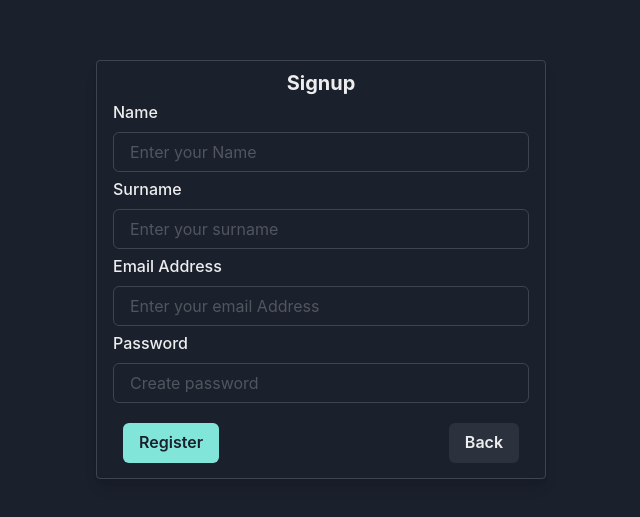
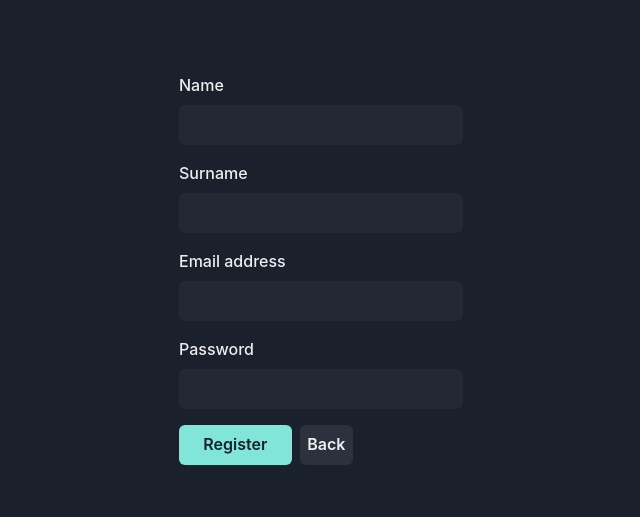
Before and after one commit to Brotherfine/Fine-Movies, a React (Vite) app: page /register in a window 1280 px wide. Shown: the part 131-648 px from the top of the page, without its empty margins (319-959 px from the left). Built offline with nearby package versions, Linux system fonts and the light colour scheme.

Commit message:
Fixed form submit for login and signup page

```diff
--- a/src/pages/register.tsx
+++ b/src/pages/register.tsx
@@ -4,9 +4,10 @@ import {
   Flex,
   FormControl,
   FormLabel,
-  HStack,
+  VStack,
   Heading,
   Input,
+  HStack,
 } from "@chakra-ui/react";
 import { useNavigate } from "react-router-dom";
 import { useFormik } from "formik";
@@ -21,95 +22,63 @@ function Register() {
       email: "",
       password: "",
     },
-    onSubmit: (values, actions) => {
+    onSubmit: (values) => {
       alert(JSON.stringify(values, null, 2));
-      actions.resetForm();
     },
   });
-
   return (
-    <>
-      <Flex
-        align="center"
-        justifyContent="center"
-        minHeight="100vh"
-        width="full"
-      >
-        <Box
-          textAlign="center"
-          maxWidth="450px"
-          width="full"
-          boxShadow="lg"
-          borderWidth={1}
-          borderRadius={4}
-          px={4}
-        >
-          <Box mt="10px" mb="5px">
-            <Heading size="md">Signup</Heading>
-          </Box>
-          <Box>
-            <form>
+    <Flex align="center" justify="center" h="100vh">
+      <Box p={6} rounded="md">
+        <form onSubmit={formik.handleSubmit}>
+          <VStack spacing={4} align="flex-start">
             <FormControl>
-                <FormLabel>Name</FormLabel>
+              <FormLabel htmlFor="name">Name</FormLabel>
               <Input
+                id="name"
                 name="name"
+                type="name"
+                variant="filled"
                 onChange={formik.handleChange}
                 value={formik.values.name}
-                  type="text"
-                  placeholder="Enter your Name"
               />
             </FormControl>
-              <FormControl mt="5px">
-                <FormLabel>Surname</FormLabel>
+            <FormControl>
+              <FormLabel htmlFor="surname">Surname</FormLabel>
               <Input
+                id="surname"
                 name="surname"
+                type="surname"
+                variant="filled"
                 onChange={formik.handleChange}
                 value={formik.values.surname}
-                  type="text"
-                  placeholder="Enter your surname"
               />
             </FormControl>
-              <FormControl mt="5px">
-                <FormLabel>Email Address</FormLabel>
+            <FormControl>
+              <FormLabel htmlFor="email">Email address</FormLabel>
               <Input
+                id="email"
                 name="email"
+                type="email"
+                variant="filled"
                 onChange={formik.handleChange}
                 value={formik.values.email}
-                  type="email"
-                  placeholder="Enter your email Address"
               />
             </FormControl>
-              <FormControl mt="5px">
-                <FormLabel>Password</FormLabel>
+            <FormControl>
+              <FormLabel htmlFor="password">Password</FormLabel>
               <Input
+                id="password"
                 name="password"
+                type="password"
+                variant="filled"
                 onChange={formik.handleChange}
                 value={formik.values.password}
-                  type="password"
-                  placeholder="Create password"
               />
             </FormControl>
-            </form>
-          </Box>
-          <HStack
-            mt="10px"
-            mb="5px"
-            p="10px"
-            isInline
-            justifyContent="space-between"
-          >
-            <Box>
-              <Button
-                type="submit"
-                colorScheme="teal"
-                onClick={() => {
-                  navigate("/");
-                }}
-              >
+            <HStack>
+              <Button type="submit" colorScheme="teal" width="full">
                 Register
               </Button>
-            </Box>
-            <Box>
               <Button
                 onClick={() => {
                   navigate("/");
@@ -117,11 +86,11 @@ function Register() {
               >
                 Back
               </Button>
-            </Box>
             </HStack>
+          </VStack>
+        </form>
       </Box>
     </Flex>
-    </>
   );
 }
 
--- a/src/pages/signup.tsx
+++ b/src/pages/signup.tsx
@@ -12,7 +12,9 @@ import {
   Link,
   useToast,
 } from "@chakra-ui/react";
+import { useFormik } from "formik";
 import { useNavigate } from "react-router-dom";
+import { Values } from "zod";
 
 interface Props {
   onNavBar: (toggleNavBar: boolean) => void;
@@ -21,10 +23,19 @@ interface Props {
 function Signup({ onNavBar }: Props) {
   let navigate = useNavigate();
   const toast = useToast();
+
+  const formik = useFormik({
+    initialValues: {
+      email: "",
+      password: "",
+    },
+    onSubmit: (Values) => {
+      alert(JSON.stringify(Values, null, 2));
+    },
+  });
   return (
     <>
       <Flex
-        as="form"
         align="center"
         justifyContent="center"
         minHeight="100vh"
@@ -39,24 +50,33 @@ function Signup({ onNavBar }: Props) {
           borderRadius={4}
           px={4}
         >
+          <form onSubmit={formik.handleSubmit}>
             <Box mt="10px" mb="5px">
               <Heading size="md">Sign In to your Account</Heading>
             </Box>
             <Box>
               <FormControl>
-              <FormLabel>Email address</FormLabel>
+                <FormLabel htmlFor="email">Email address</FormLabel>
                 <Input
+                  id="email"
                   name="email"
                   type="email"
                   placeholder="Enter your Email Address"
+                  variant="filled"
+                  onChange={formik.handleChange}
+                  value={formik.values.email}
                 />
               </FormControl>
               <FormControl mt="5px">
-              <FormLabel>Password</FormLabel>
+                <FormLabel htmlFor="password">Password</FormLabel>
                 <Input
+                  id="password"
                   name="password"
                   type="password"
                   placeholder="Enter your Password"
+                  variant="filled"
+                  onChange={formik.handleChange}
+                  value={formik.values.password}
                 />
               </FormControl>
             </Box>
@@ -67,28 +87,12 @@ function Signup({ onNavBar }: Props) {
               </Link>
             </Box>
             <Box p="10px">
-            <Button
-              type="submit"
-              variant="outline"
-              width="full"
-              onClick={() => {
-                onNavBar(true);
-                navigate("/home");
-                toast({
-                  title: "Signed in",
-                  description: "successfully logged in",
-                  duration: 3000,
-                  isClosable: true,
-                  status: "success",
-                  position: "bottom",
-                  icon: <CheckIcon />,
-                });
-              }}
-            >
+              <Button type="submit" variant="outline" width="full">
                 {" "}
                 Sign in{" "}
               </Button>
             </Box>
+          </form>
         </Box>
       </Flex>
     </>
```
Lines whose indentation alone changed are shown as unchanged.
